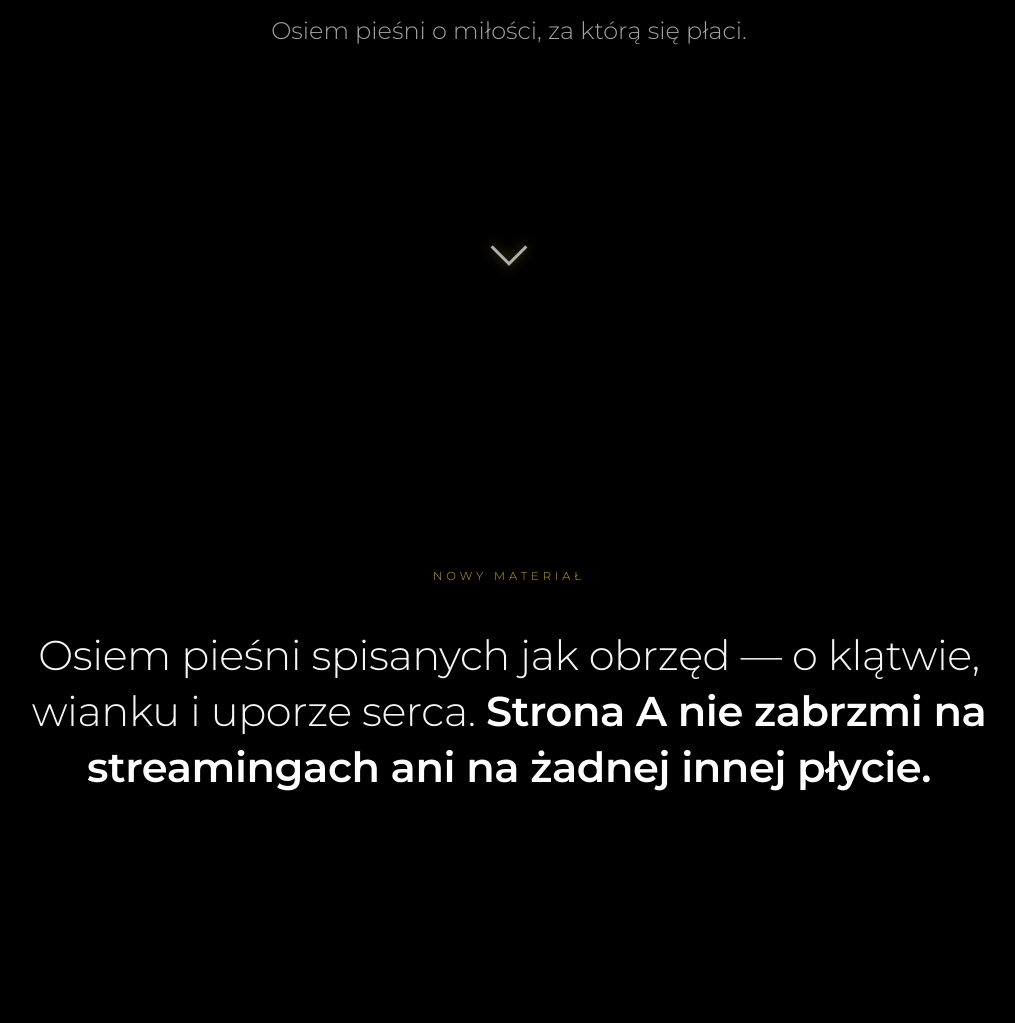
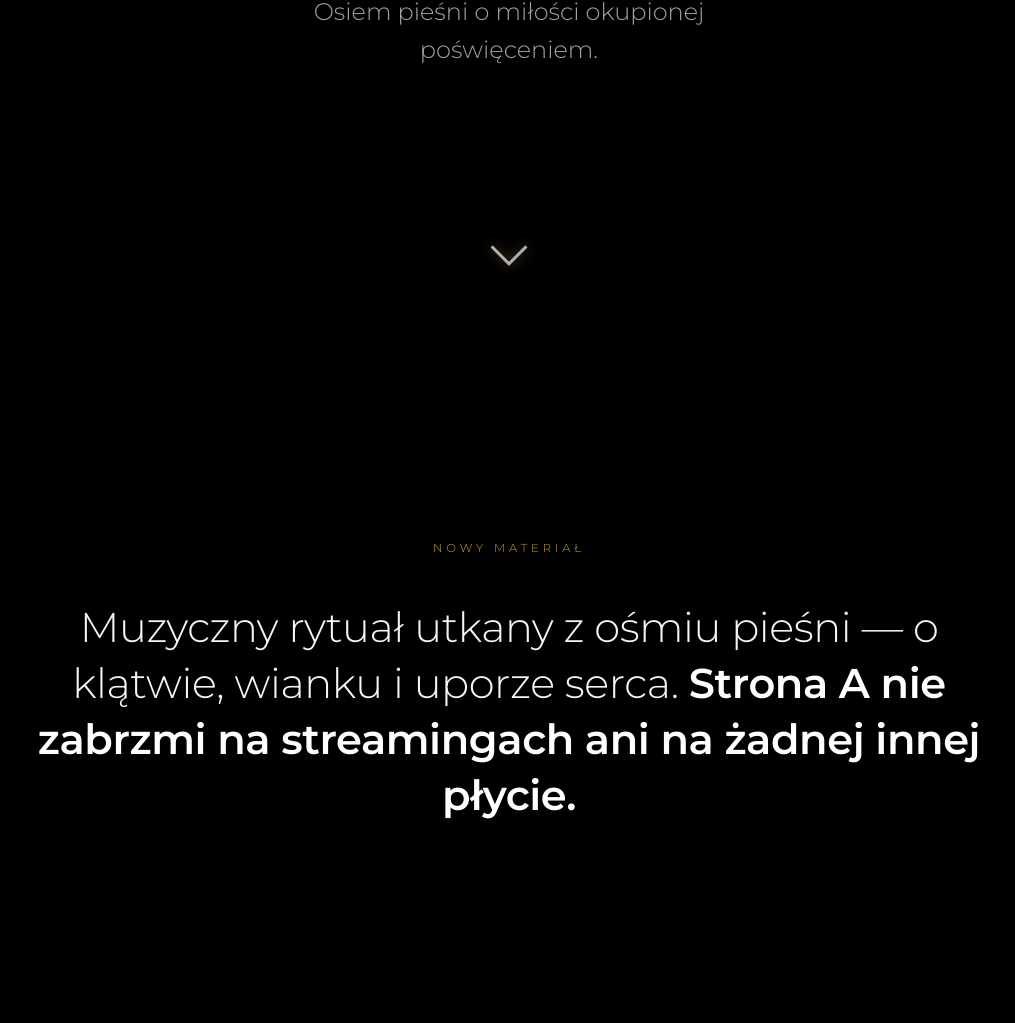
Before and after one commit to pogan/chrust-website, a website: page public/anatema/index.html in a window 1280 px wide. Shown: the part 504-1527 px from the top of the page, without its empty margins (131-1146 px from the left). Drawn offline with Linux system fonts and the light colour scheme.

Commit message:
anatema wording update

```diff
--- a/public/anatema/index.html
+++ b/public/anatema/index.html
@@ -17,7 +17,7 @@
 	<meta property="og:url" content="https://chrustfolkmusic.pl/anatema/">
 	<meta property="og:title" content="ANATEMA! — CHRUST">
 	<meta property="og:description"
-		content="Nowy winyl CHRUSTU. Osiem pieśni o miłości, za którą się płaci. Strona A wyłącznie na tej płycie. Przedsprzedaż.">
+		content="Nowy winyl CHRUSTU. Osiem pieśni o miłości okupionej poświęceniem. Strona A wyłącznie na tej płycie. Przedsprzedaż.">
 	<meta property="og:image" content="https://chrustfolkmusic.pl/img/anatema/disc.jpg">
 	<meta name="twitter:card" content="summary_large_image">
 	<meta name="twitter:title" content="ANATEMA! — CHRUST">
@@ -43,7 +43,7 @@
 		<div class="scene__inner">
 			<p class="hero__over">&nbsp;·&nbsp;CHRUST AEROFONICZNIE&nbsp;·&nbsp; </p>
 			<h1 class="hero__title">ANATEMA!</h1>
-			<p class="hero__hook">Osiem pieśni o miłości, za którą się płaci.</p>
+			<p class="hero__hook">Osiem pieśni o miłości okupionej poświęceniem.</p>
 		</div>
 		<span class="scroll-cue" aria-hidden="true"></span>
 	</section>
@@ -53,7 +53,7 @@
 		<div class="scene__inner">
 			<p class="eyebrow reveal">Nowy materiał</p>
 			<p class="manifest reveal reveal--d1">
-				Osiem pieśni spisanych jak obrzęd — o klątwie, wianku i uporze serca.
+				Muzyczny rytuał utkany z ośmiu pieśni — o klątwie, wianku i uporze serca.
 				<strong>Strona A nie zabrzmi na streamingach ani na żadnej innej płycie.</strong>
 			</p>
 		</div>
```
Also changed, not shown: 2 other files.
